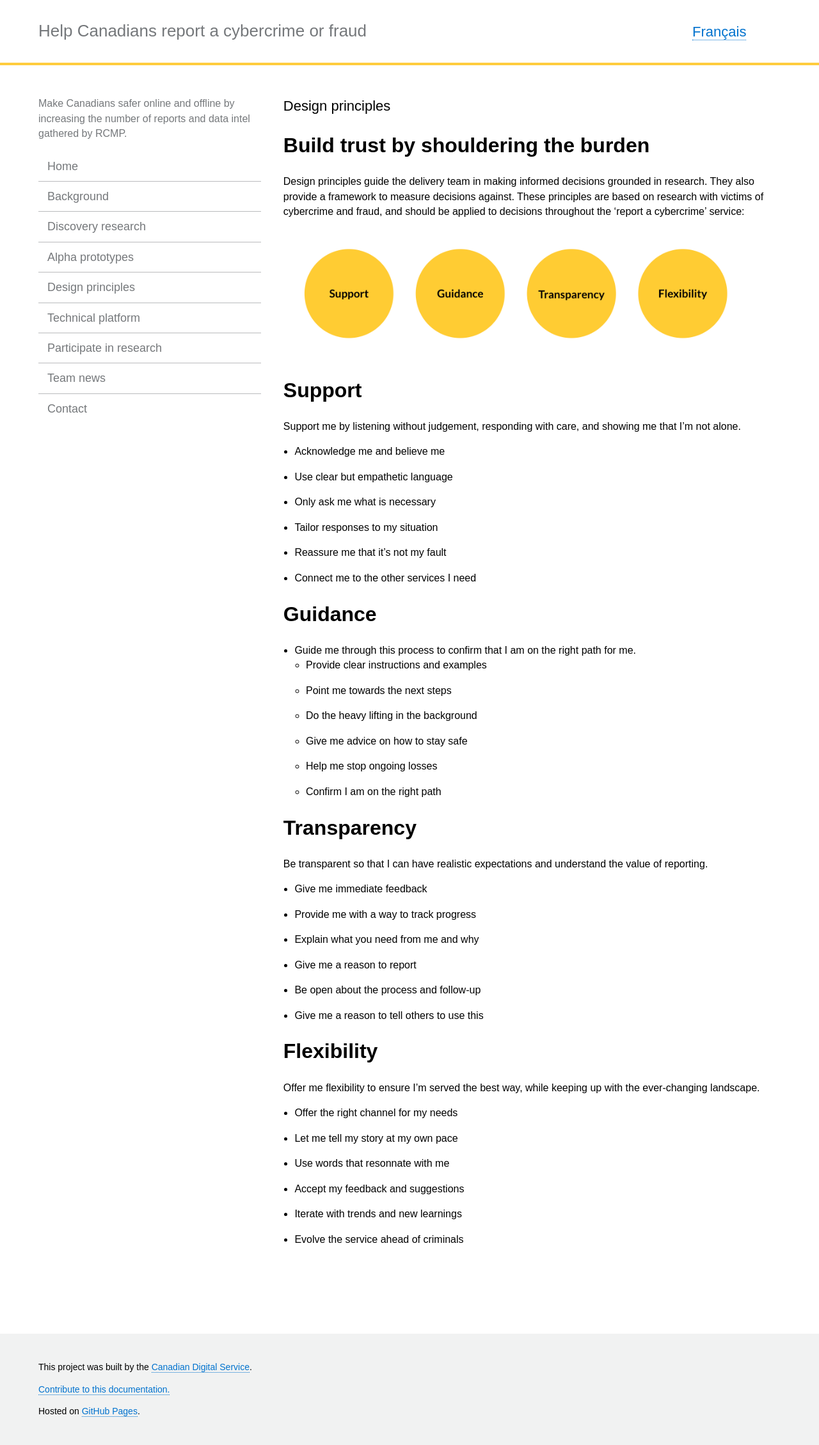
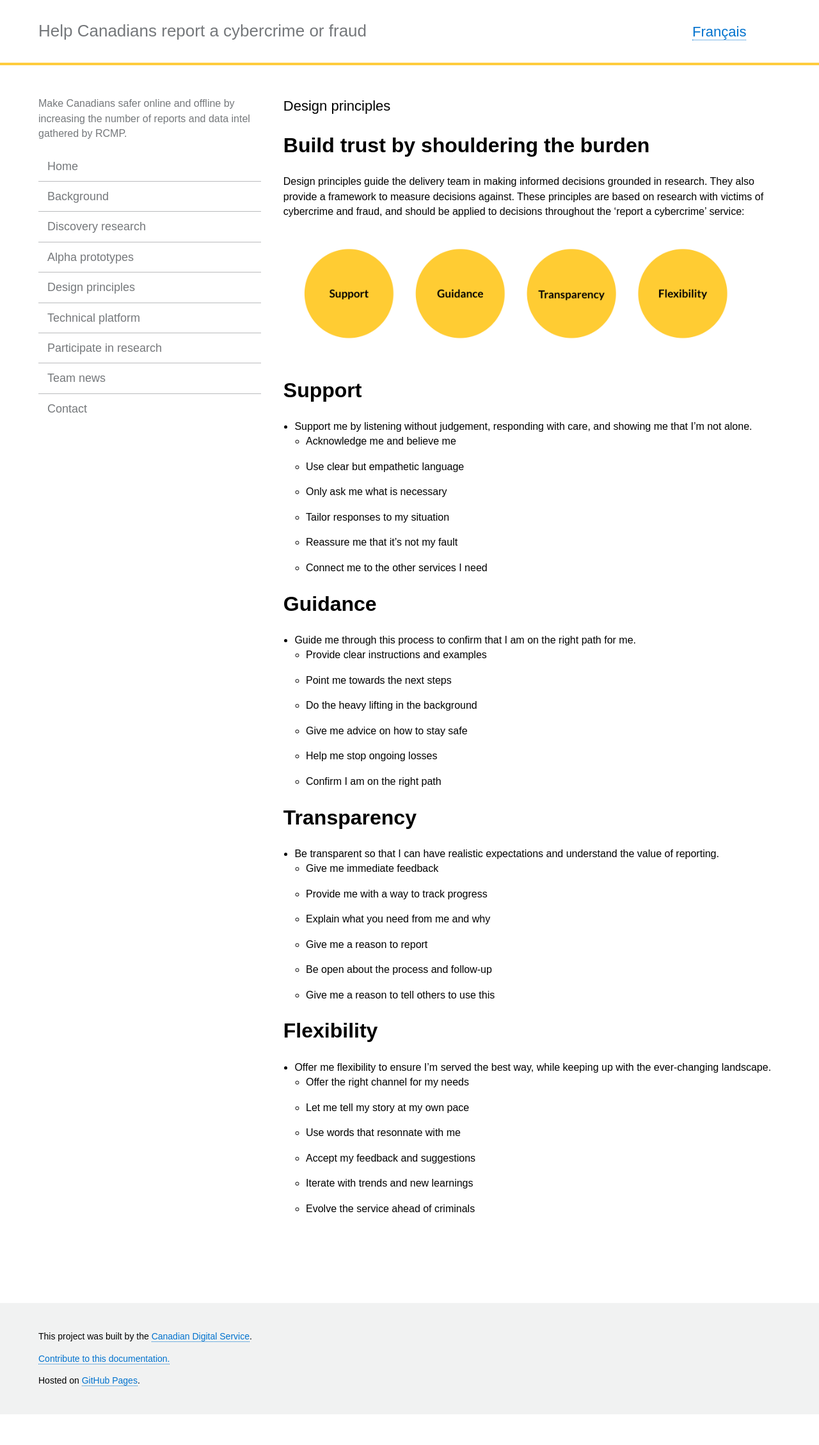
Before and after one commit to cds-snc/rcmp-report-a-cybercrime-alpha-documentation, a Jekyll site: the page built from _pages/en/principles.md, in a window 1280 px wide. Shown: the whole page at 64% size. Built offline with Jekyll 4.4.1, drawn with Linux system fonts in a browser that asks for light colours; after the commit the page ends 2211 px from its top, so only the background shows below that.

```diff
--- a/_pages/en/principles.md
+++ b/_pages/en/principles.md
@@ -13,13 +13,13 @@ Design principles guide the delivery team in making informed decisions grounded
 ![Design principles]({{ site.baseurl }}/assets/img/principles.png){:height="200 px"}
 
 # Support
-Support me by listening without judgement, responding with care, and showing me that I'm not alone.
- + Acknowledge me and believe me
- + Use clear but empathetic language
- + Only ask me what is necessary
- + Tailor responses to my situation
- + Reassure me that it's not my fault
- + Connect me to the other services I need
+ * Support me by listening without judgement, responding with care, and showing me that I'm not alone.
+    * Acknowledge me and believe me
+    * Use clear but empathetic language
+    * Only ask me what is necessary
+    * Tailor responses to my situation
+    * Reassure me that it's not my fault
+    * Connect me to the other services I need
 
 # Guidance
  * Guide me through this process to confirm that I am on the right path for me.
@@ -31,19 +31,19 @@ Support me by listening without judgement, responding with care, and showing me
     * Confirm I am on the right path
 
 # Transparency
-Be transparent so that I can have realistic expectations and understand the value of reporting.
- * Give me immediate feedback
- * Provide me with a way to track progress
- * Explain what you need from me and why
- * Give me a reason to report
- * Be open about the process and follow-up
- * Give me a reason to tell others to use this
+ * Be transparent so that I can have realistic expectations and understand the value of reporting.
+    * Give me immediate feedback
+    * Provide me with a way to track progress
+    * Explain what you need from me and why
+    * Give me a reason to report
+    * Be open about the process and follow-up
+    * Give me a reason to tell others to use this
 
 # Flexibility
-Offer me flexibility to ensure I'm served the best way, while keeping up with the ever-changing landscape.
- * Offer the right channel for my needs
- * Let me tell my story at my own pace
- * Use words that resonnate with me
- * Accept my feedback and suggestions
- * Iterate with trends and new learnings
- * Evolve the service ahead of criminals
+ * Offer me flexibility to ensure I'm served the best way, while keeping up with the ever-changing landscape.
+    * Offer the right channel for my needs
+    * Let me tell my story at my own pace
+    * Use words that resonnate with me
+    * Accept my feedback and suggestions
+    * Iterate with trends and new learnings
+    * Evolve the service ahead of criminals
```
